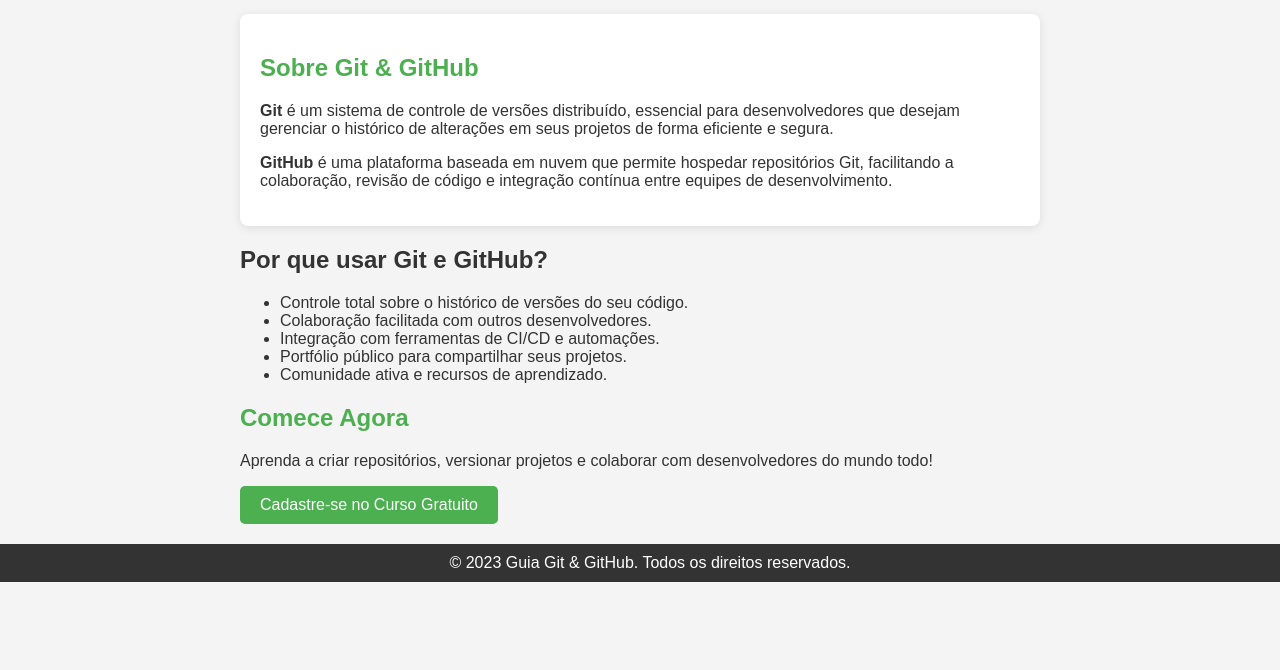
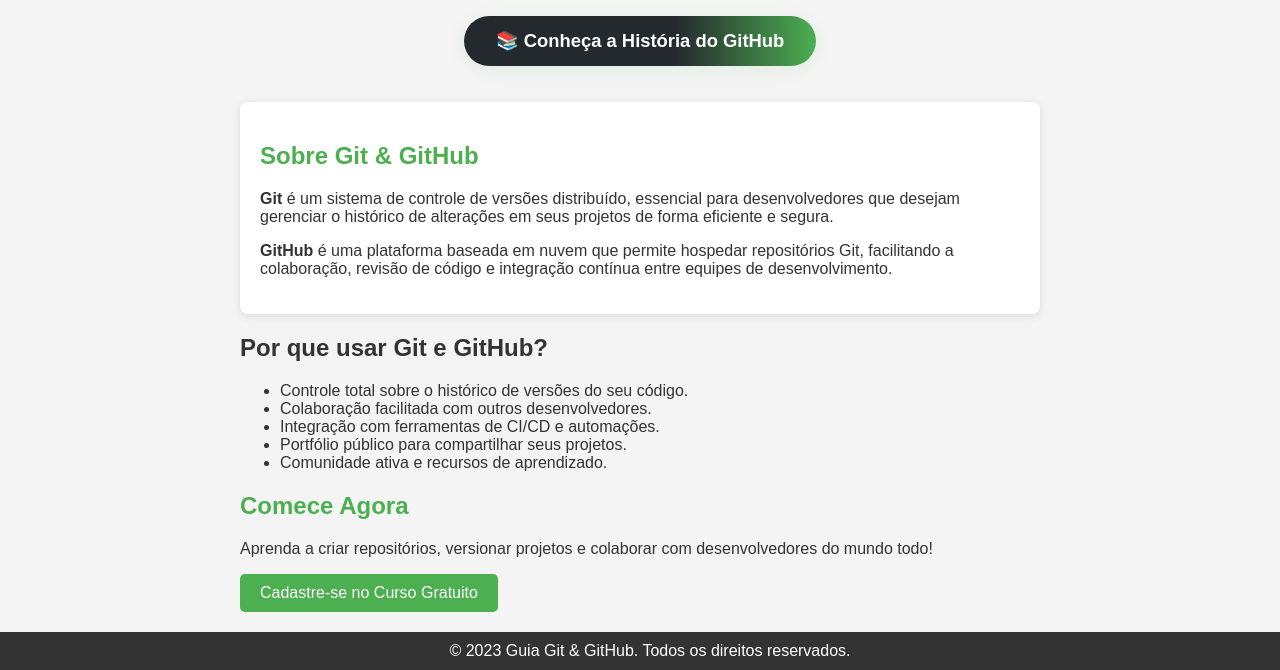
Before and after one commit to guilhermeonrails/git-github-fs, a plain HTML site: page index.html in a window 1280 px wide. Shown: the part 319-989 px from the top of the page. Before the commit the page ends 901 px from the top, so only its background shows below. Drawn offline with Linux system fonts and the light colour scheme.

Commit message:
melhorando o link da pagina historia

```diff
--- a/index.html
+++ b/index.html
@@ -18,6 +18,10 @@
             <img src="imagem-1.png" alt="Logo do Git" class="circular-img">
             <img src="imagem-2.jpg" alt="Logo do GitHub" class="circular-img">
         </div>
+
+        <a href="historia-github.html" class="link-historia-github">
+            <span>📚 Conheça a História do GitHub</span>
+        </a>
 
         <section class="about">
             <h2>Sobre Git & GitHub</h2>
--- a/styles.css
+++ b/styles.css
@@ -86,3 +86,34 @@ footer p {
     border: 4px solid #4CAF50;
     box-shadow: 0 2px 8px rgba(0,0,0,0.12);
 }
+
+.link-historia-github {
+    display: flex;
+    align-items: center;
+    justify-content: center;
+    gap: 8px;
+    margin: 32px auto 36px auto;
+    padding: 14px 32px;
+    background: linear-gradient(90deg, #24292e 60%, #4CAF50 100%);
+    color: #fff;
+    font-size: 1.15rem;
+    font-weight: bold;
+    border-radius: 30px;
+    text-decoration: none;
+    box-shadow: 0 4px 18px rgba(76,175,80,0.10);
+    transition: background 0.2s, transform 0.2s, box-shadow 0.2s;
+    width: fit-content;
+}
+
+.link-historia-github:hover {
+    background: linear-gradient(90deg, #4CAF50 60%, #24292e 100%);
+    color: #fff;
+    transform: translateY(-2px) scale(1.03);
+    box-shadow: 0 8px 24px rgba(76,175,80,0.18);
+}
+
+.link-historia-github span {
+    display: flex;
+    align-items: center;
+    gap: 4px;
+}
```
